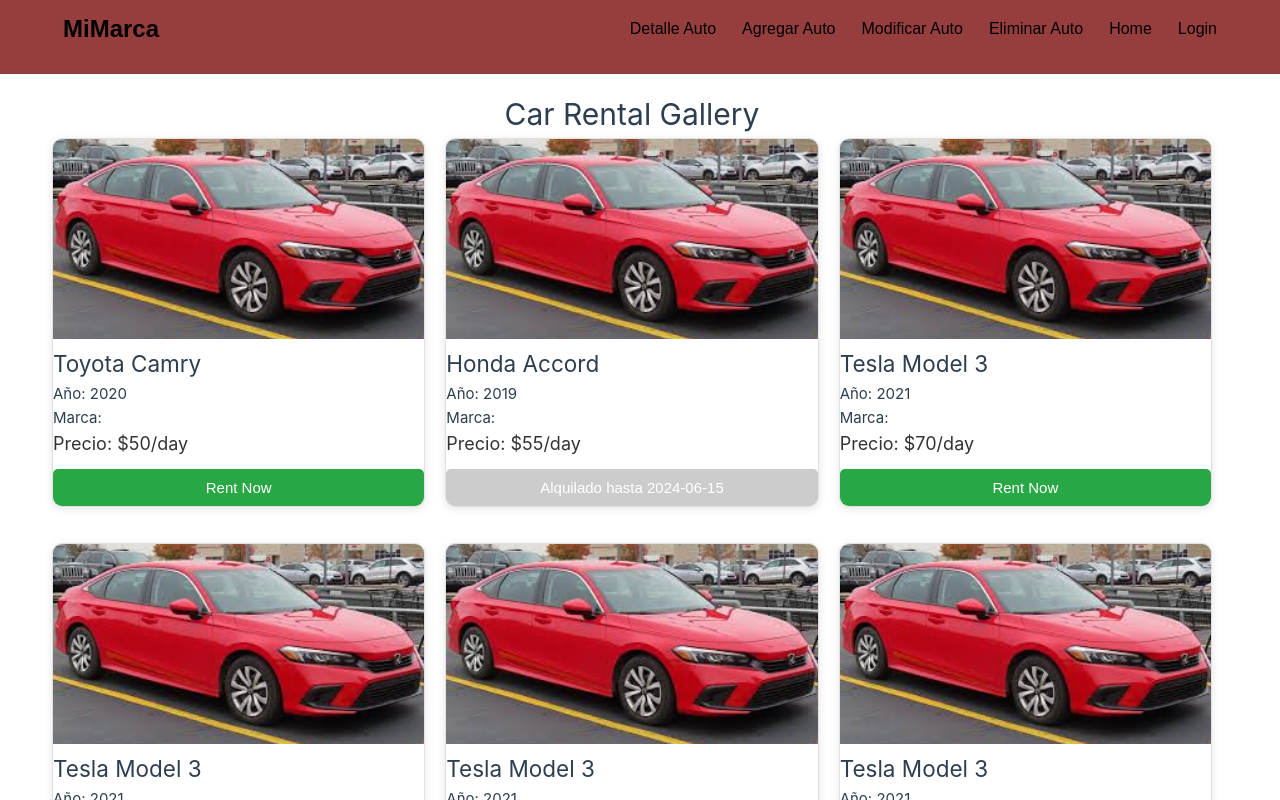
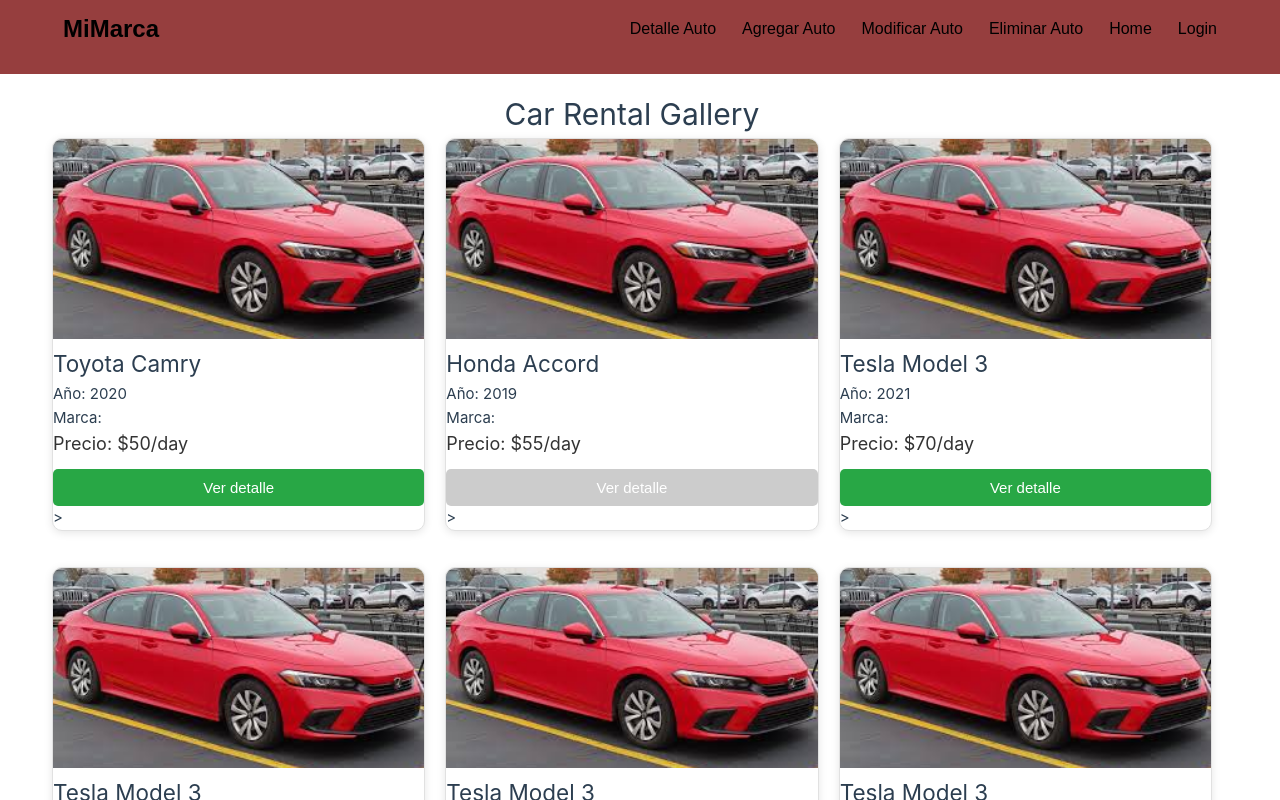
Before and after one commit to Jomerstein/TPN2-Grupo-3, a Vue app: page /home in a window 1280 px wide. Shown: the top 800 px of the page. Built offline with nearby package versions, Linux system fonts and the light colour scheme.

Commit message:
Segundo push de clase

```diff
--- a/src/components/CarGallery.vue
+++ b/src/components/CarGallery.vue
@@ -8,9 +8,9 @@
                     <p>Año: {{ car.ano }}</p>
                     <p>Marca: {{ car.marca }}</p>
                     <p class="price">Precio: {{ car.precio }}</p>
-                    <button :disabled="car.idUser" @click="rentCar(car.id)">
-                    {{ car.idUser !== 0 ? `Alquilado hasta ${car.alquiladoHasta}` : 'Rent Now' }}
-                    </button>
+                    <button :disabled="car.idUser" @click="verDetalle(car)">
+                      Ver detalle
+                    </button>>
                 </div>
             </div>
     </div>
@@ -123,13 +123,8 @@
     }
   },
   methods: {
-    rentCar(carId) {
-      const car = this.cars.find(c => c.id === carId);
-      if (car) {
-        car.idUser = 1; // TODO: set as IdUser
-        car.alquiladoHasta = '2024-12-31';  // Example date, replace with actual logic
-        alert(`Car ${car.Nombre} has been rented.`);
-      }
+    verDetalle(car){
+      this.$router.push({path: `/carDetail/${car.id}`})
     }
   }
 }
--- a/src/router/index.js
+++ b/src/router/index.js
@@ -24,7 +24,7 @@
     component: Login
   },
   {
-    path: '/carDetail',
+    path: '/carDetail/:id',
     name: 'CarDetail',
     component: CarDetail
   },
--- a/src/stores/userStore.js
+++ b/src/stores/userStore.js
@@ -36,6 +36,10 @@
               }else{
                 alert('Usuario no válido')
               }
+        },
+
+        isAdmin(){
+            return this.user.isAdmin
         }
 
     }
--- a/src/views/CarDetail.vue
+++ b/src/views/CarDetail.vue
@@ -1,14 +1,25 @@
 <template lang="">
     <h1>Información del Auto</h1>
     <br></br>
+    <button v-if=isAdmin >Eliminar auto</button>
+    <!-- esto no va a funcionar hasta que hagamos el sistema de autenticación -->
+    <button v-if=isAdmin >Modificar</button>
+    <button>Alquilar</button>
     <Car />
 </template>
 
 <script>
 import Car from '../components/Car.vue'
+import { useAuthStore } from '@/stores/userStore';
 export default {
     components: {
         Car
+    },
+    methods:{
+        isAdmin(){
+            const authStore = useAuthStore()
+            return authStore.isAdmin()
+        }
     }
 }
 </script>
```
Also changed, not shown: src/components/Car.vue (line endings or trailing spaces).
